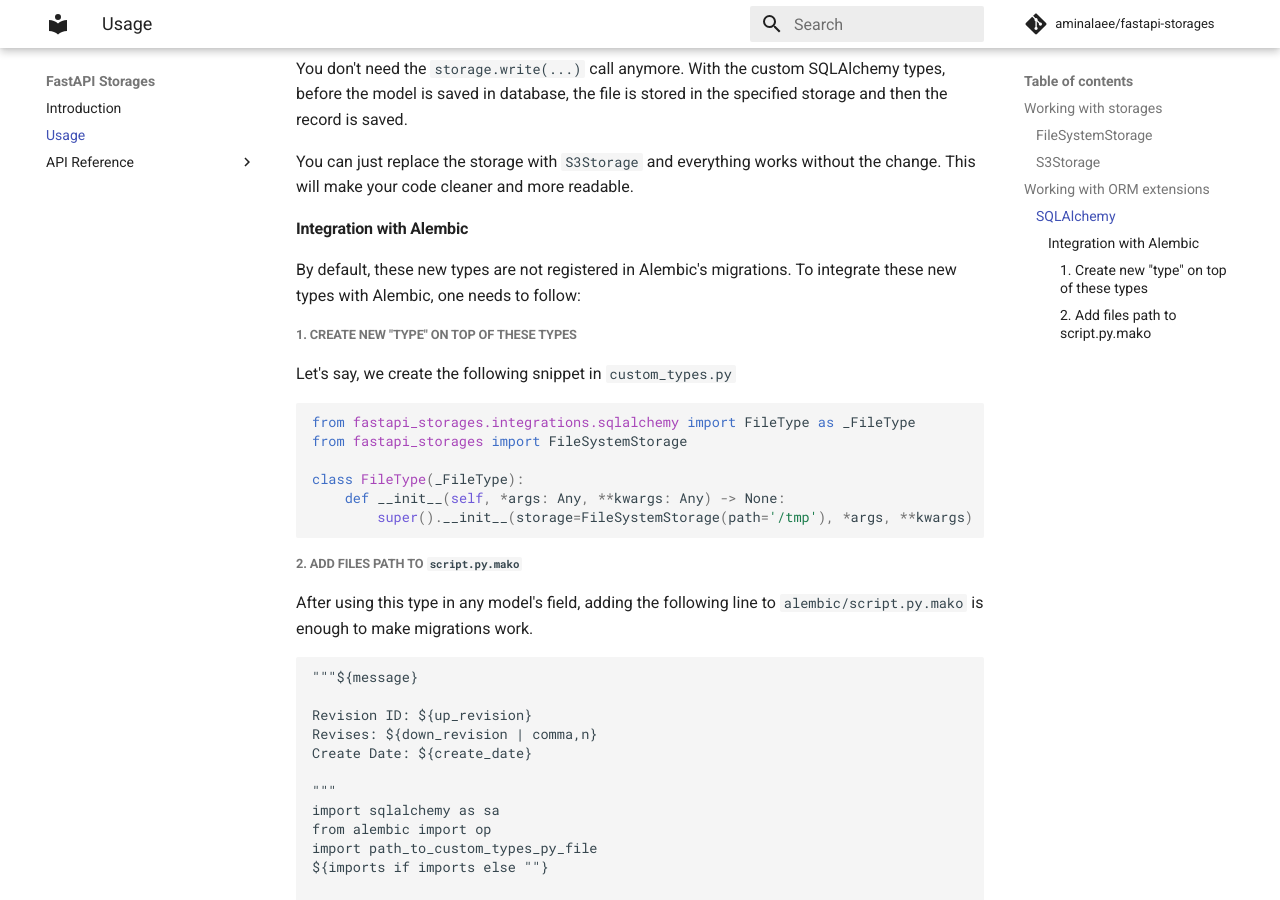
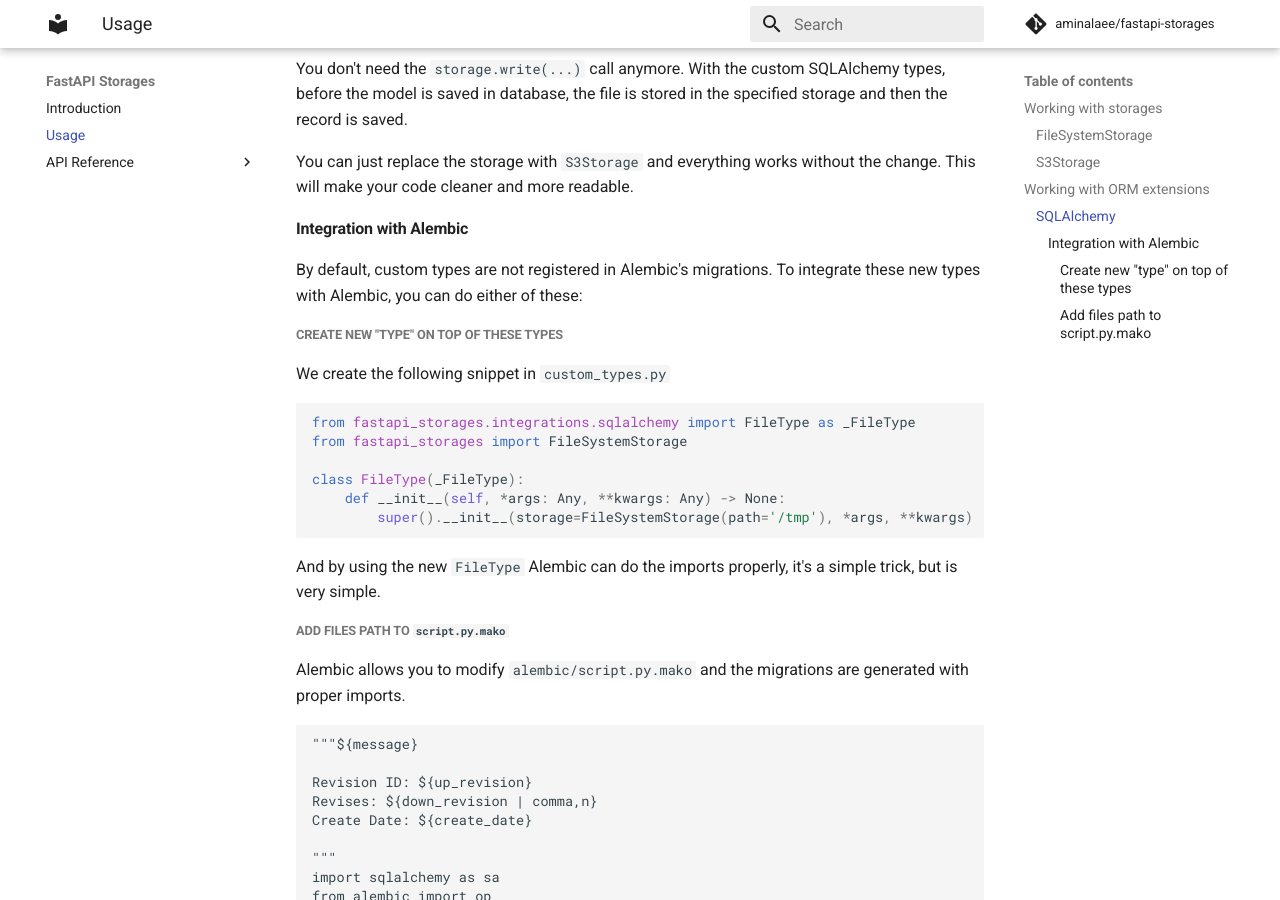
Before and after one commit to aminalaee/fastapi-storages, an MkDocs documentation site: the page built from docs/usage.md, in a window 1280 px wide and 900 px high, scrolled down 2686 px. Built offline with MkDocs 1.6.1 and Material for MkDocs 9.7.7, drawn with Linux system fonts in a browser that asks for light colours; comment, search, counter and statistics services are not loaded.

Commit message:
Update usage.md

````diff
--- a/docs/usage.md
+++ b/docs/usage.md
@@ -128,11 +128,12 @@ This will make your code cleaner and more readable.
 
 #### Integration with Alembic
 
-By default, these new types are not registered in Alembic's migrations. To integrate these new types with Alembic, one needs to follow:
+By default, custom types are not registered in Alembic's migrations.
+To integrate these new types with Alembic, you can do either of these:
 
-##### 1. Create new "type" on top of these types
+##### Create new "type" on top of these types
 
-Let's say, we create the following snippet in `custom_types.py`
+We create the following snippet in `custom_types.py`
 
 ```python
 from fastapi_storages.integrations.sqlalchemy import FileType as _FileType
@@ -143,9 +144,11 @@ class FileType(_FileType):
         super().__init__(storage=FileSystemStorage(path='/tmp'), *args, **kwargs)
 ```
 
-##### 2. Add files path to `script.py.mako`
+And by using the new `FileType` Alembic can do the imports properly, it's a simple trick, but is very simple.
 
-After using this type in any model's field, adding the following line to `alembic/script.py.mako` is enough to make migrations work.
+##### Add files path to `script.py.mako`
+
+Alembic allows you to modify `alembic/script.py.mako` and the migrations are generated with proper imports.
 
 ```
 """${message}
````
